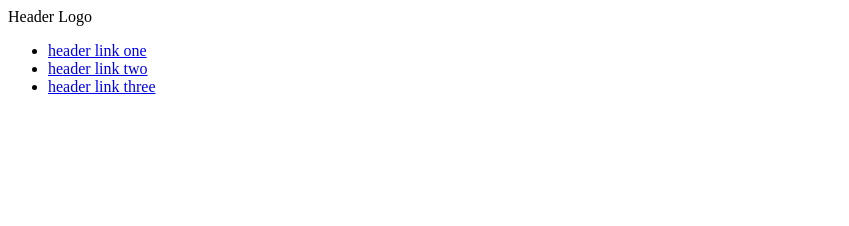
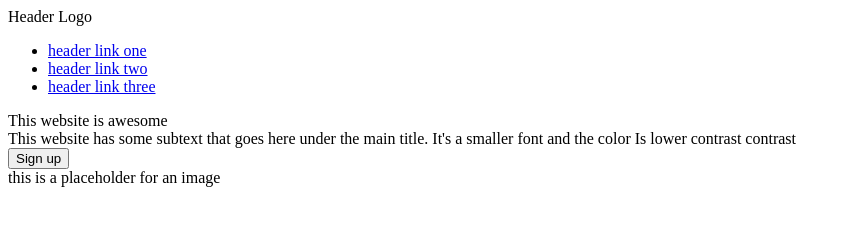
Before and after one commit to Ghostinasuitt/project-landing-page, a plain HTML site: page index.html in a window 1280 px wide. Shown: the whole page, without its empty margins (0-849 px from the left). Drawn offline with Linux system fonts and the light colour scheme.

Commit message:
add classes: links, hero, awesome, small-text, sign-up, palceholder. add text in various divs

```diff
--- a/index.html
+++ b/index.html
@@ -11,13 +11,24 @@
     <div class="top">
       <div class="header">
         <div class="logo">Header Logo</div>
-        <ul>
+        <ul class="links">
           <li><a href="#">header link one</a></li>
           <li><a href="#">header link two</a></li>
           <li><a href="#">header link three</a></li>
         </ul>
       </div>
-      <div class="hero"></div>
+      <div class="hero">
+        <div class="awesome">
+          This website is awesome
+
+          <div class="small-text">
+            This website has some subtext that goes here under the main title.
+            It's a smaller font and the color Is lower contrast contrast
+          </div>
+          <button class="sign-up">Sign up</button>
+          <div class="placeholder">this is a placeholder for an image</div>
+        </div>
+      </div>
     </div>
   </body>
 </html>
```
